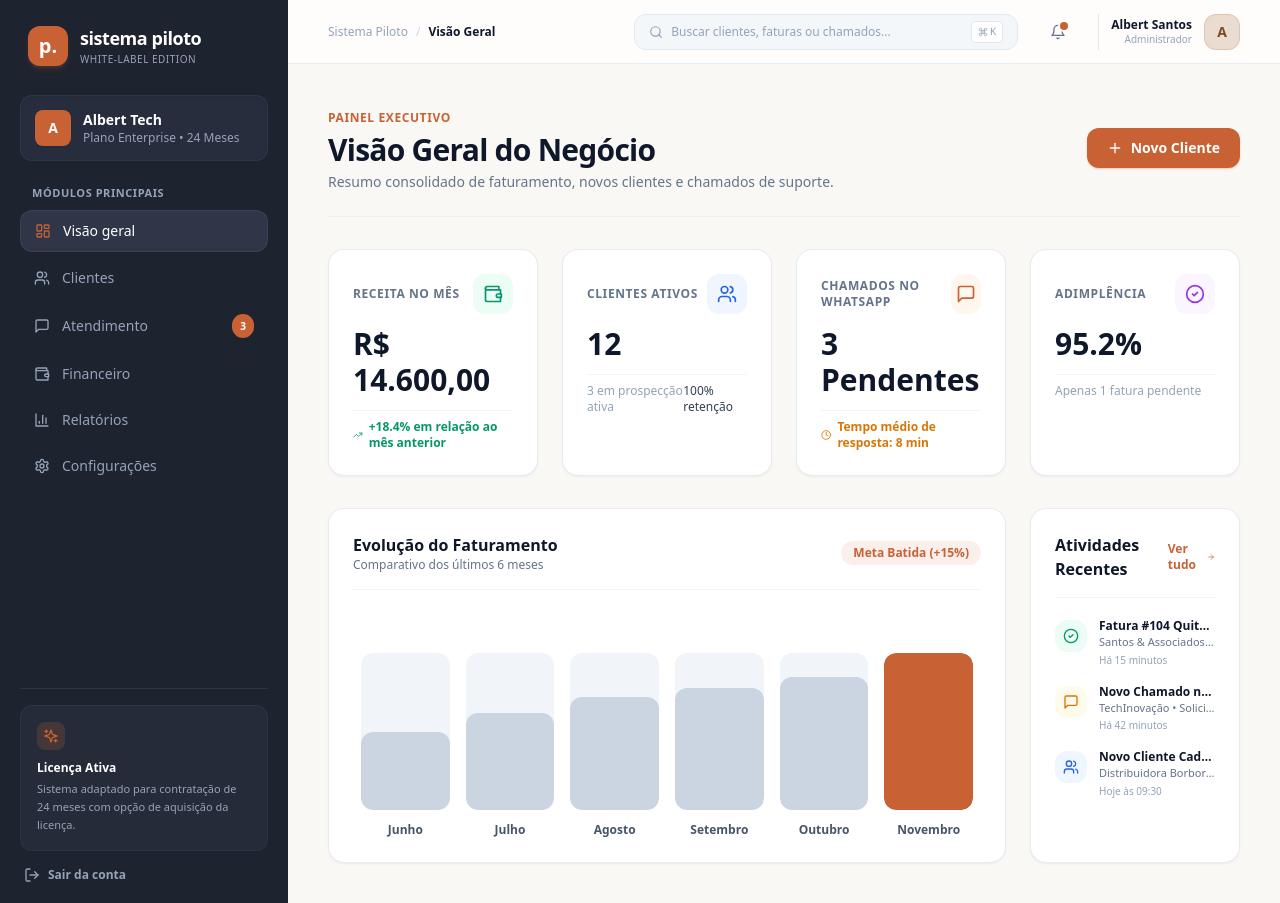
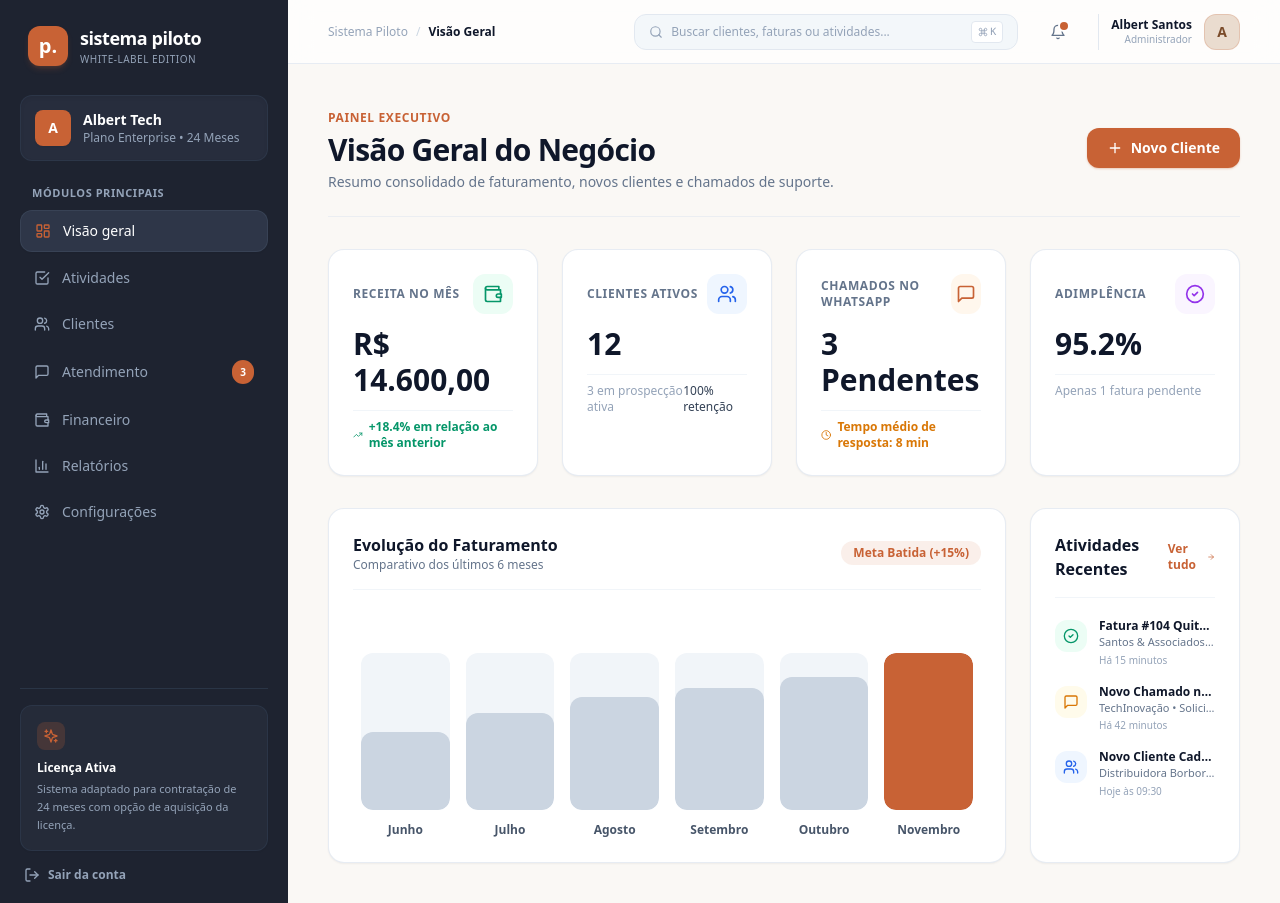
Before and after one commit to AlbertAlves12/Nexus, a Next.js app in the folder meu-sistema-piloto/: page / in a window 1280 px wide. Built offline with nearby package versions, Linux system fonts and the light colour scheme.

Commit message:
Add CheckSquare icon to dashboard menu

```diff
--- a/meu-sistema-piloto/app/(dashboard)/layout.tsx
+++ b/meu-sistema-piloto/app/(dashboard)/layout.tsx
@@ -17,6 +17,7 @@ import {
   Command,
   Menu,
   X,
+  CheckSquare,
 } from 'lucide-react';
 
 export default function DashboardLayout({ children }: { children: React.ReactNode }) {
@@ -25,6 +26,7 @@ export default function DashboardLayout({ children }: { children: React.ReactNod
 
   const menu = [
     { label: 'Visão geral', href: '/', icon: LayoutDashboard },
+    { label: 'Atividades', href: '/atividades', icon: CheckSquare },
     { label: 'Clientes', href: '/clientes', icon: Users },
     { label: 'Atendimento', href: '/atendimento', icon: MessageSquare },
     { label: 'Financeiro', href: '/financeiro', icon: Wallet },
@@ -42,7 +44,7 @@ export default function DashboardLayout({ children }: { children: React.ReactNod
         />
       )}
 
-      {/* Sidebar Principal (Oculta ao gerar PDF) */}
+      {/* Sidebar Principal */}
       <aside
         className={`fixed lg:static inset-y-0 left-0 z-50 w-72 bg-[#1E2330] text-slate-200 flex flex-col justify-between p-5 shrink-0 transform transition-transform duration-200 ease-in-out print:hidden ${
           sidebarAberta ? 'translate-x-0' : '-translate-x-full lg:translate-x-0'
@@ -132,9 +134,8 @@ export default function DashboardLayout({ children }: { children: React.ReactNod
         </div>
       </aside>
 
-      {/* Área Principal */}
+      {/* Conteúdo Central */}
       <main className="flex-1 flex flex-col min-w-0 w-full overflow-x-hidden print:overflow-visible print:p-0">
-        {/* Header Superior (Oculto ao gerar PDF) */}
         <header className="h-16 px-6 lg:px-10 border-b border-slate-200/80 bg-white/70 backdrop-blur-md flex items-center justify-between sticky top-0 z-30 w-full print:hidden">
           <div className="flex items-center gap-4">
             <button
@@ -156,7 +157,7 @@ export default function DashboardLayout({ children }: { children: React.ReactNod
           <div className="flex items-center gap-4 sm:gap-6">
             <div className="hidden md:flex items-center gap-2 bg-slate-100/80 border border-slate-200 px-3.5 py-1.5 rounded-xl text-xs text-slate-400 w-72 lg:w-96">
               <Search className="w-3.5 h-3.5 text-slate-400" />
-              <span className="flex-1 truncate">Buscar clientes, faturas ou chamados...</span>
+              <span className="flex-1 truncate">Buscar clientes, faturas ou atividades...</span>
               <kbd className="hidden lg:inline-flex items-center gap-0.5 bg-white border border-slate-200 text-slate-400 px-1.5 py-0.5 rounded text-[10px] font-medium shadow-2xs">
                 <Command className="w-2.5 h-2.5" /> K
               </kbd>
@@ -179,7 +180,6 @@ export default function DashboardLayout({ children }: { children: React.ReactNod
           </div>
         </header>
 
-        {/* Conteúdo da Página */}
         <div className="p-6 lg:p-10 flex-1 w-full space-y-8 print:p-0 print:m-0 print:w-full">
           {children}
         </div>
```
